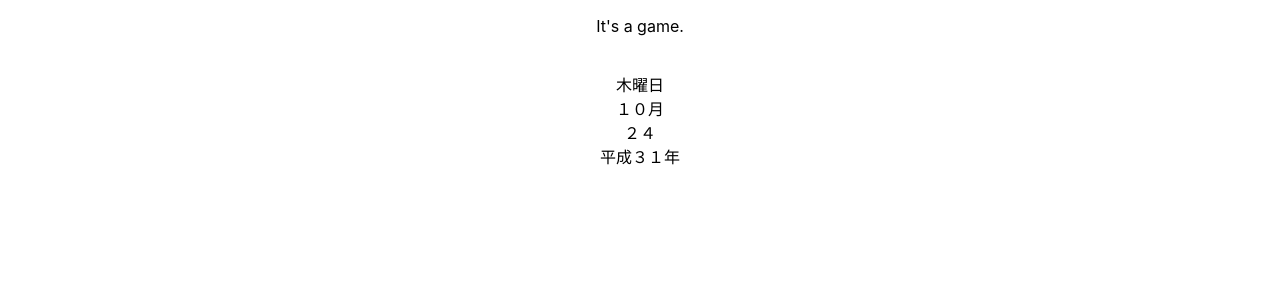
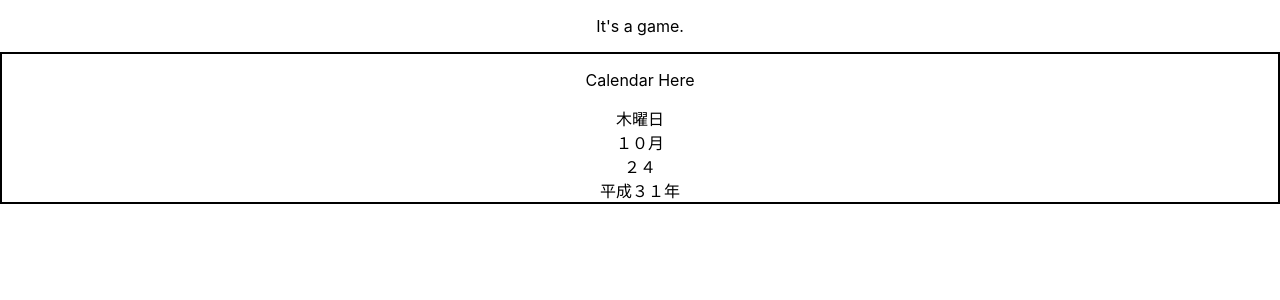
Before and after one commit to fallwall/ichi-proposal, a React (Create React App) app: page / in a window 1280 px wide. Shown: the top 300 px of the page. Built offline with nearby package versions, Linux system fonts and the light colour scheme.

Commit message:
calendar border

```diff
--- /dev/null
+++ b/src/components/Calendar.css
@@ -0,0 +1,3 @@
+.calendar {
+  border: black solid 2px;
+}
--- a/src/components/Calendar.jsx
+++ b/src/components/Calendar.jsx
@@ -1,4 +1,5 @@
 import React from 'react';
+import './Calendar.css';
 
 export default function Calendar() {
   const d = Date().split(" ");
@@ -49,8 +50,8 @@ export default function Calendar() {
   const yearJPN = convert(`平成${year - 2017 + 29}年`, "0123456789 ", "０１２３４５６７８９　");
 
   return (
-    <div>
-      <br />
+    <div className="calendar">
+      <p>Calendar Here</p>
       {dayOfTheWeekJPN(dayOfTheWeek)}
       <br />
       {monthJPN(month)}
```
